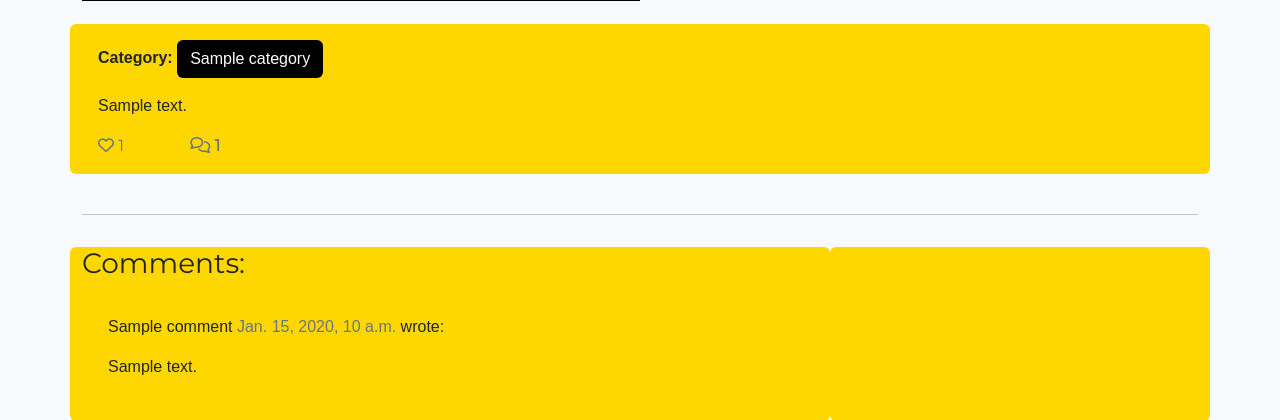
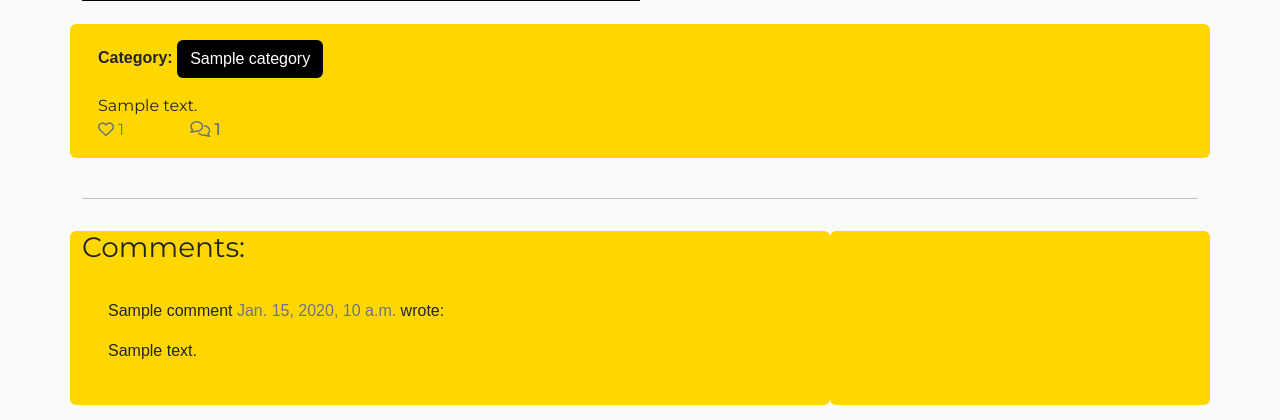
Before and after one commit to AASanusi/balln, a Django app: a page that uses templates/post_detail.html in a window 1280 px wide. Shown: the part 276-696 px from the top of the page. Run offline with Django 4.2, Linux system fonts and the light colour scheme; tables that the repository leaves empty hold one stand-in row (values such as "Sample post"); some libraries are stand-ins or nearby versions.

Commit message:
Structure the posts and remove aria-label

```diff
--- a/templates/post_detail.html
+++ b/templates/post_detail.html
@@ -33,9 +33,9 @@
                 <p><strong>Category: <a href="{% url 'category' post.category.id %}"
                             class="btn">{{ post.category.title }} </a> </strong></p>
                 <!-- Detailed content of the post -->
-                <p class="card-text ">
+                <div class="card-text ">
                     {{ post.body | safe }}
-                </p>
+                </div>
 
                 <div class="row">
 
@@ -66,8 +66,7 @@
                     </div>
                     <div class="col-1">
                         {% with comments.count as total_comments %}
-                        <strong class="text-secondary"><i class="far fa-comments"
-                                aria-label="Comment icon and number of comments"></i>
+                        <strong class="text-secondary"><i class="far fa-comments"></i>
                             {{ total_comments }}
 
                         </strong>
```
